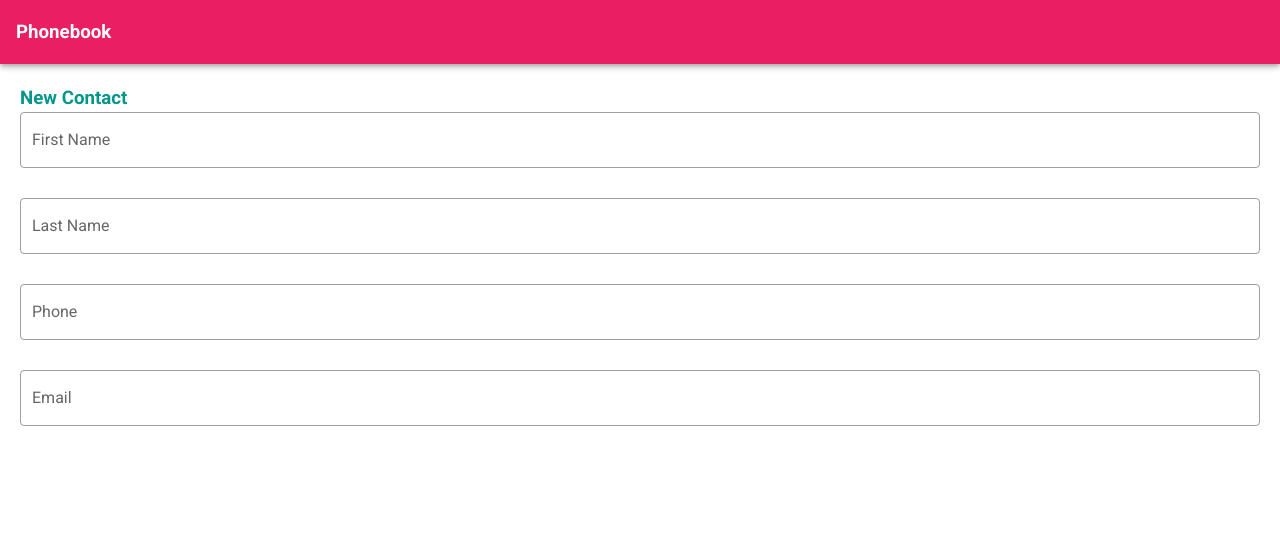
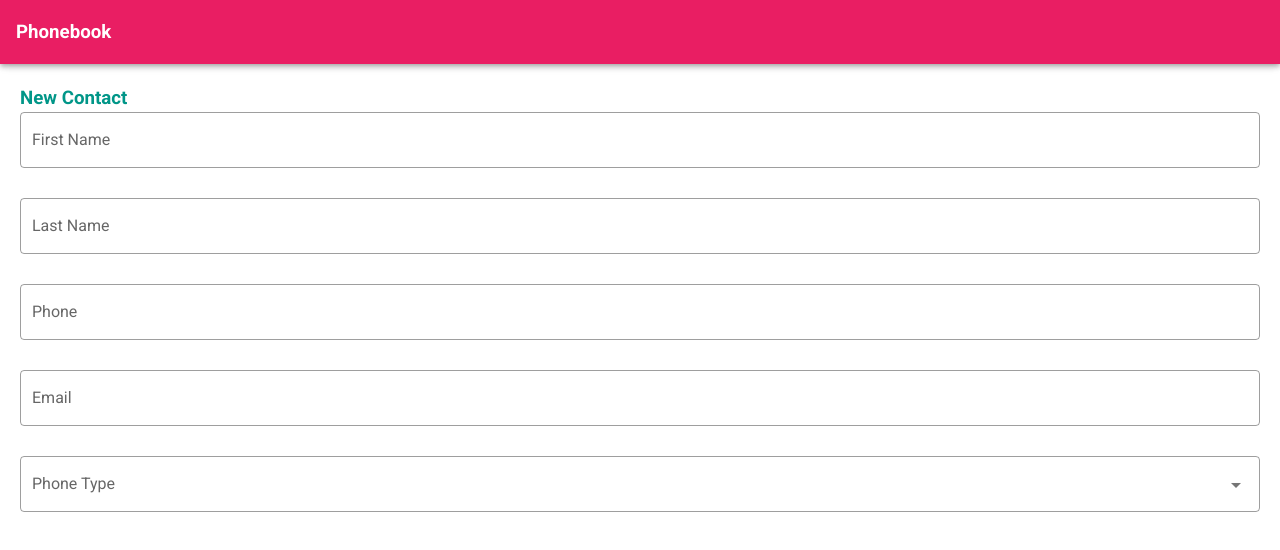
Before and after one commit to gwynnemeeks/phonebook, a Vue app: page / in a window 1280 px wide. Shown: the top 550 px of the page. Built offline with nearby package versions, Linux system fonts and the light colour scheme.

Commit message:
select box prints and renders

```diff
--- a/src/components/ContactForm.vue
+++ b/src/components/ContactForm.vue
@@ -7,6 +7,12 @@
       <v-text-field type="number" outlined label="Phone" v-model="form.phone" />
       <!-- TODO: phone type -->
       <v-text-field outlined label="Email" v-model="form.email" />
+      <v-select
+        outlined
+        label="Phone Type"
+        :items="phoneTypeOptions"
+        v-model="form.type"
+      />
     </v-form>
   </div>
 </template>
```
